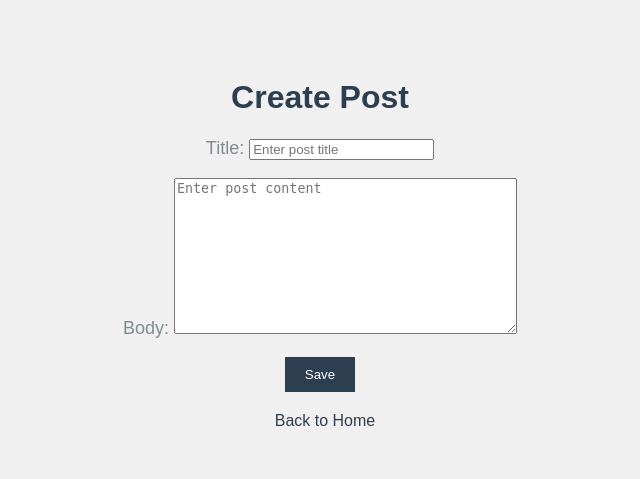
After one commit to Azhar-Sharif/Django-Blog-App, a Django app: page /post/new/ in a window 1280 px wide. The commit adds this page. Shown: the top 479 px of the page, without its empty margins (320-960 px from the left). Run offline with Django 5.2, Linux system fonts and the light colour scheme.

```diff
--- /dev/null
+++ b/blog/forms.py
@@ -0,0 +1,17 @@
+from django import forms
+from .models import Post
+
+class PostForm(forms.ModelForm):
+    class Meta:
+        model = Post
+        fields = ['title', 'body']
+        widgets = {
+            'title': forms.TextInput(attrs={'placeholder': 'Enter post title'}),
+            'body': forms.Textarea(attrs={'placeholder': 'Enter post content'}),
+        }
+
+    def clean_title(self):
+        title = self.cleaned_data.get('title')
+        if len(title) < 5:
+            raise forms.ValidationError('Title must be at least 5 characters long.')
+        return title
--- a/blog/static/blog/css/style.css
+++ b/blog/static/blog/css/style.css
@@ -7,7 +7,46 @@ body {
    h1 {
        color: #2c3e50;
    }
+   h2 {
+       color: #34495e;
+   }
+   h3 {
+       color: #7f8c8d;
+       font-size: 16px;
+       margin-top: 10px;
+   }
    p {
        color: #7f8c8d;
        font-size: 18px;
    }
+   ul {
+       list-style-type: none;
+       padding: 0;
+   }
+   li {
+       margin: 10px 0;
+   }
+   ul ul {
+       margin-left: 20px;
+   }
+   form {
+       margin: 20px 0;
+   }
+   button {
+       background-color: #2c3e50;
+       color: white;
+       padding: 10px 20px;
+       border: none;
+       cursor: pointer;
+   }
+   button:hover {
+       background-color: #34495e;
+   }
+   a {
+       color: #2c3e50;
+       text-decoration: none;
+       margin-left: 10px;
+   }
+   a:hover {
+       text-decoration: underline;
+   }
--- /dev/null
+++ b/blog/templates/blog/post_form.html
@@ -0,0 +1,17 @@
+{% load static %}
+   <!DOCTYPE html>
+   <html>
+   <head>
+       <title>{% if form.instance.id %}Edit Post{% else %}Create Post{% endif %}</title>
+       <link rel="stylesheet" href="{% static 'blog/css/style.css' %}">
+   </head>
+   <body>
+       <h1>{% if form.instance.id %}Edit Post{% else %}Create Post{% endif %}</h1>
+       <form method="post">
+           {% csrf_token %}
+           {{ form.as_p }}
+           <button type="submit">Save</button>
+       </form>
+       <a href="{% url 'home' %}">Back to Home</a>
+   </body>
+   </html>
--- a/blog/views.py
+++ b/blog/views.py
@@ -1,13 +1,45 @@
-from django.shortcuts import render
 from django.http import HttpResponse
+from django.shortcuts import render, get_object_or_404, redirect
 from datetime import datetime
-from .models import *
-# Create your views here.
+from .models import Post
+from .forms import PostForm
 
 def hello_view(request):
     return HttpResponse("Hello Django")
 
 def home_view(request):
-    posts = Post.objects.all().prefetch_related("comments")
-    context = {"name":"Azhar","current_date": datetime.now(),"posts" : posts }
-    return render(request, "blog/home.html",context)
+    posts = Post.objects.all().prefetch_related('comments')
+    context = {
+        'name': 'User',
+        'current_date': datetime.now(),
+        'posts': posts,
+    }
+    return render(request, 'blog/home.html', context)
+
+def post_create(request):
+    if request.method == 'POST':
+        form = PostForm(request.POST)
+        if form.is_valid():
+            form.save()
+            return redirect('home')
+    else:
+        form = PostForm()
+    return render(request, 'blog/post_form.html', {'form': form})
+
+def post_update(request, post_id):
+    post = get_object_or_404(Post, id=post_id)
+    if request.method == 'POST':
+        form = PostForm(request.POST, instance=post)
+        if form.is_valid():
+            form.save()
+            return redirect('home')
+    else:
+        form = PostForm(instance=post)
+    return render(request, 'blog/post_form.html', {'form': form})
+
+def post_delete(request, post_id):
+    post = get_object_or_404(Post, id=post_id)
+    if request.method == 'POST':
+        post.delete()
+        return redirect('home')
+    return render(request, 'blog/post_delete.html', {'post': post})
--- a/blog_app/urls.py
+++ b/blog_app/urls.py
@@ -20,5 +20,8 @@ from blog.views import *
 urlpatterns = [
     path('admin/', admin.site.urls),
     path('', hello_view , name='hello'),
-    path("home/",home_view, name='home')
+    path("home/",home_view, name='home'),
+    path("post/new/",post_create,name="post_create"),
+    path("post/<int:post_id>/edit/",post_update, name ="post_update"),
+    path("post/<int:post_id>/delete/",post_delete,name="post_delete"),
 ]
```
Also changed, not shown: blog/templates/blog/post_delete.html (added, +17 -0 lines), db.sqlite3.
